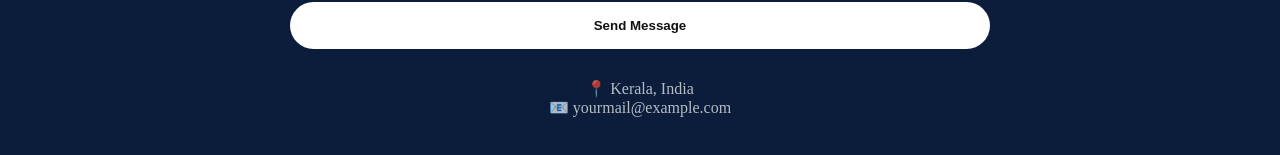
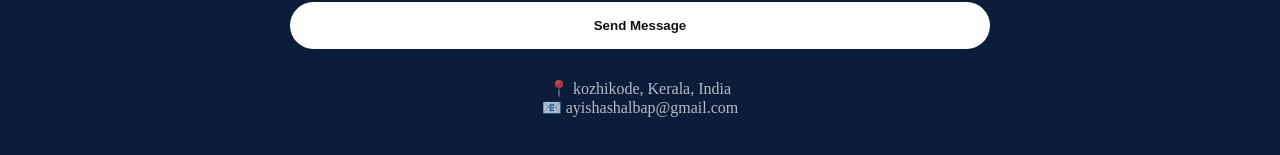
Before and after one commit to ayishashalba/Portfolio, a React (Vite) app: page /contact in a window 1280 px wide. Shown: the part 549-704 px from the top of the page. Built offline with nearby package versions, Linux system fonts and the light colour scheme.

Commit message:
linked in

```diff
--- a/src/pages/ContactPage.jsx
+++ b/src/pages/ContactPage.jsx
@@ -86,8 +86,8 @@ function ContactPage() {
         </form>
 
         <div className="contact-info">
-          <p>📍 Kerala, India</p>
-          <p>📧 yourmail@example.com</p>
+          <p>📍 kozhikode, Kerala, India</p>
+          <p>📧 ayishashalbap@gmail.com</p>
         </div>
       </div>
     </section>
```
